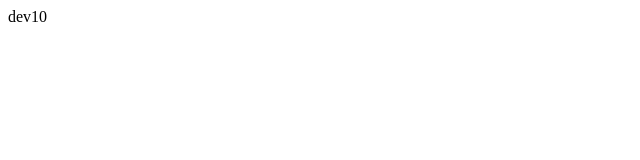
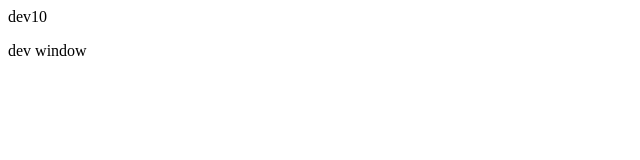
Before and after one commit to WangYuLue/learnGit, a plain HTML site: page index.html in a window 1280 px wide. Shown: the full height of the page, 0-640 px from the left. Drawn offline with Linux system fonts and the light colour scheme.

Commit message:
dev windwow

```diff
--- a/index.html
+++ b/index.html
@@ -7,6 +7,6 @@
         <p>dev10</p>
         <p></p>
         <p></p>
-        <p></p>
+        <p>dev window</p>
     </body>
 </html>
```
